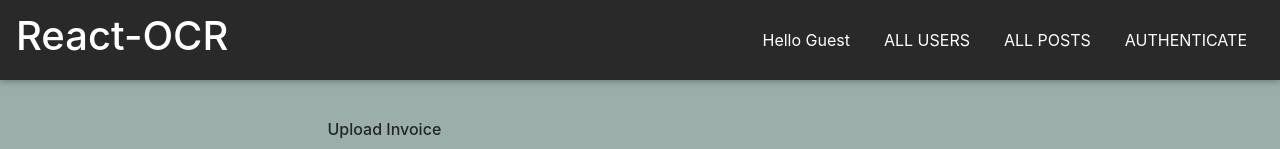
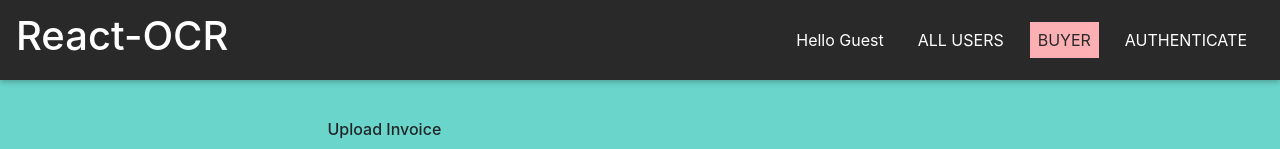
Before and after one commit to cardfaux/OCR-Frontend, a React (Create React App) app: page /buyer in a window 1280 px wide. Shown: the top 149 px of the page. Built offline with nearby package versions, Linux system fonts and the light colour scheme.

Commit message:
added blue colors

```diff
--- a/src/App.styles.js
+++ b/src/App.styles.js
@@ -1,6 +1,6 @@
 import styled, { createGlobalStyle } from 'styled-components';
 
-import { DarkMediumGray } from './styles/Colors';
+import { DarkMediumGray, MediumTurquoise } from './styles/Colors';
 
 export const Main = styled.main`
 	margin-top: 7rem;
@@ -8,7 +8,7 @@ export const Main = styled.main`
 
 export const GlobalStyle = createGlobalStyle`
 	body {
-		background: ${DarkMediumGray};
+		background: ${MediumTurquoise};
 	}
 	html {
 	font-family: 'Open Sans', sans-serif;
--- a/src/shared/Navigation/NavLinks.jsx
+++ b/src/shared/Navigation/NavLinks.jsx
@@ -20,8 +20,8 @@ const NavLinks = (props) => {
 				</NavLink>
 			</ListItem>
 			<ListItem>
-				<NavLink to='/posts' exact>
-					ALL POSTS
+				<NavLink to='/buyer' exact>
+					BUYER
 				</NavLink>
 			</ListItem>
 			{auth.isLoggedIn && (
--- a/src/shared/Navigation/NavLinks.styles.js
+++ b/src/shared/Navigation/NavLinks.styles.js
@@ -1,6 +1,6 @@
 import styled from 'styled-components';
 
-import { Black, White, DarkBlueGrey } from '../../styles/Colors';
+import { Black, White, DarkBlueGrey, Melon } from '../../styles/Colors';
 
 export const Navigation = styled.ul`
 	list-style: none;
@@ -29,7 +29,7 @@ export const ListItem = styled.li`
 		&:hover,
 		&:active,
 		&.active {
-			background: ${DarkBlueGrey};
+			background: ${Melon};
 			border-color: ${Black};
 			color: ${Black};
 		}
@@ -64,7 +64,7 @@ export const Button = styled.button`
 		background: transparent;
 		&:hover,
 		&:active {
-			background: ${DarkBlueGrey};
+			background: ${Melon};
 			color: ${Black};
 		}
 	}
--- a/src/styles/Colors.js
+++ b/src/styles/Colors.js
@@ -20,6 +20,7 @@ export const Platinum = '#e6e6ea';
 //----- BLUES------
 export const DarkBlueGrey = '#6c6ea0';
 export const MayaBlue = '#66C7F4';
+export const MyBlue = 'rgba(0, 203, 255, 1)';
 
 //---- GREENS------
 export const Turquoise = '#2de1c2';
@@ -32,3 +33,6 @@ export const AwesomeRed = '#ff1053';
 
 //----- YELLOWS-----
 export const Yellow = '#f8df00';
+
+//------PINKS------
+export const Melon = '#fcb0b3';
```
